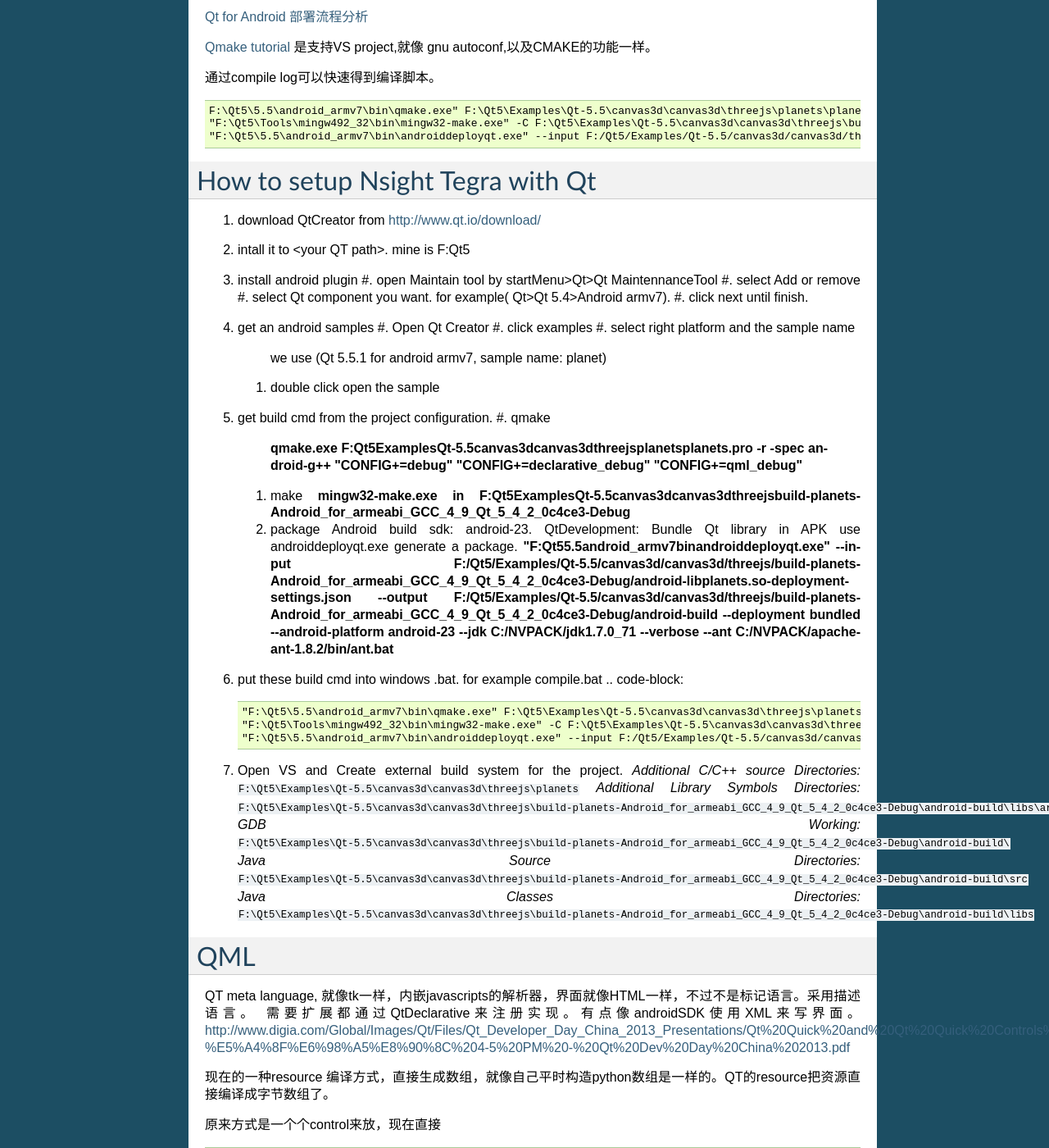
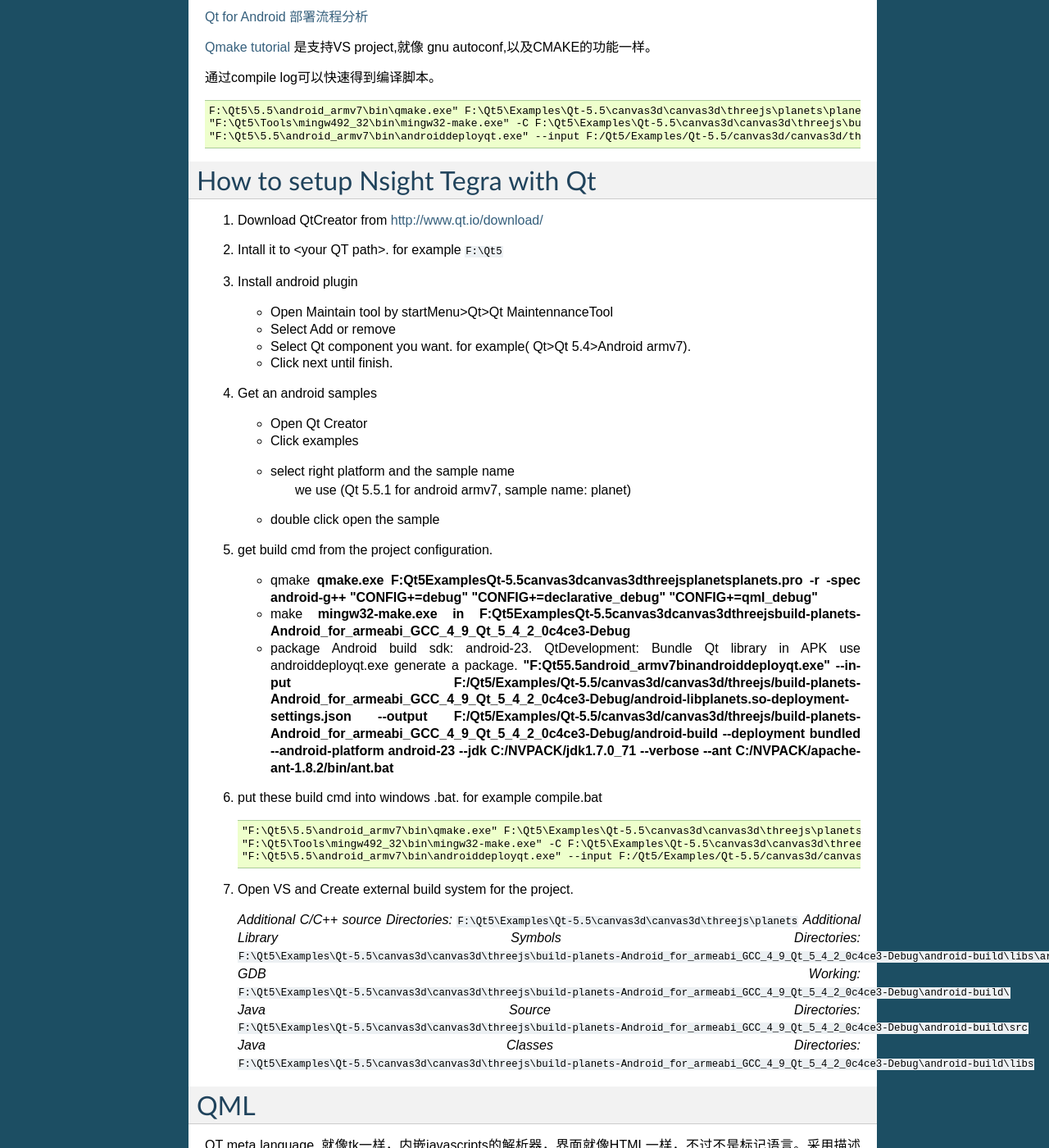
Before and after one commit to gwli/Programming, a Sphinx documentation site: the page built from source/content/Stage_1/QtDevelop.rst, in a window 1280 px wide and 1400 px high, scrolled down 2794 px. Shown: the whole window at 82% size. Built offline with Sphinx 7.4.7, drawn with Linux system fonts in a browser that asks for light colours.

Commit message:
fix format

```diff
--- a/source/content/Stage_1/QtDevelop.rst
+++ b/source/content/Stage_1/QtDevelop.rst
@@ -148,35 +148,39 @@
 How to setup Nsight Tegra with Qt
 =================================
 
-#. download QtCreator from http://www.qt.io/download/
-#. intall it to <your QT path>. mine is F:\Qt5
-#. install android plugin
-   #. open Maintain tool by startMenu>Qt>Qt MaintennanceTool
-   #. select Add or remove
-   #. select Qt component you want. for example( Qt>Qt 5.4>Android armv7).
-   #. click next until finish.
+#. Download QtCreator from http://www.qt.io/download/
+#. Intall it to <your QT path>. for example ``F:\Qt5``
+#. Install android plugin
 
-#. get an android samples
-   #. Open Qt Creator
-   #. click examples
-   #. select right platform and the sample name
+   - Open Maintain tool by startMenu>Qt>Qt MaintennanceTool
+   - Select Add or remove
+   - Select Qt component you want. for example( Qt>Qt 5.4>Android armv7).
+   - Click next until finish.
+
+#. Get an android samples
+
+   - Open Qt Creator
+   - Click examples
+   - select right platform and the sample name
       we use (Qt 5.5.1 for android armv7, sample name: planet)
-   #. double click open the sample
+   - double click open the sample
 
 #. get build cmd from the project configuration.
-   #. qmake
-      :command:`qmake.exe F:\Qt5\Examples\Qt-5.5\canvas3d\canvas3d\threejs\planets\planets.pro -r -spec android-g++ "CONFIG+=debug" "CONFIG+=declarative_debug" "CONFIG+=qml_debug"`
 
-   #. make
-      :command:`mingw32-make.exe in F:\Qt5\Examples\Qt-5.5\canvas3d\canvas3d\threejs\build-planets-Android_for_armeabi_GCC_4_9_Qt_5_4_2_0c4ce3-Debug`
+   - qmake
+     :command:`qmake.exe F:\Qt5\Examples\Qt-5.5\canvas3d\canvas3d\threejs\planets\planets.pro -r -spec android-g++ "CONFIG+=debug" "CONFIG+=declarative_debug" "CONFIG+=qml_debug"`
 
-   #. package
-      Android build sdk: android-23.
-      QtDevelopment: Bundle Qt library in APK
-      use androiddeployqt.exe generate a package.
-      :command:`"F:\Qt5\5.5\android_armv7\bin\androiddeployqt.exe" --input F:/Qt5/Examples/Qt-5.5/canvas3d/canvas3d/threejs/build-planets-Android_for_armeabi_GCC_4_9_Qt_5_4_2_0c4ce3-Debug/android-libplanets.so-deployment-settings.json --output F:/Qt5/Examples/Qt-5.5/canvas3d/canvas3d/threejs/build-planets-Android_for_armeabi_GCC_4_9_Qt_5_4_2_0c4ce3-Debug/android-build --deployment bundled --android-platform android-23 --jdk C:/NVPACK/jdk1.7.0_71 --verbose --ant C:/NVPACK/apache-ant-1.8.2/bin/ant.bat`
+   - make
+     :command:`mingw32-make.exe in F:\Qt5\Examples\Qt-5.5\canvas3d\canvas3d\threejs\build-planets-Android_for_armeabi_GCC_4_9_Qt_5_4_2_0c4ce3-Debug`
+
+   - package
+     Android build sdk: android-23.
+     QtDevelopment: Bundle Qt library in APK
+     use androiddeployqt.exe generate a package.
+     :command:`"F:\Qt5\5.5\android_armv7\bin\androiddeployqt.exe" --input F:/Qt5/Examples/Qt-5.5/canvas3d/canvas3d/threejs/build-planets-Android_for_armeabi_GCC_4_9_Qt_5_4_2_0c4ce3-Debug/android-libplanets.so-deployment-settings.json --output F:/Qt5/Examples/Qt-5.5/canvas3d/canvas3d/threejs/build-planets-Android_for_armeabi_GCC_4_9_Qt_5_4_2_0c4ce3-Debug/android-build --deployment bundled --android-platform android-23 --jdk C:/NVPACK/jdk1.7.0_71 --verbose --ant C:/NVPACK/apache-ant-1.8.2/bin/ant.bat`
 
 #. put these build cmd into windows .bat. for example compile.bat
+
    .. code-block::
 
       "F:\Qt5\5.5\android_armv7\bin\qmake.exe" F:\Qt5\Examples\Qt-5.5\canvas3d\canvas3d\threejs\planets\planets.pro -r -spec android-g++ "CONFIG+=debug" "CONFIG+=declarative_debug" "CONFIG+=qml_debug"
@@ -184,6 +188,7 @@
       "F:\Qt5\5.5\android_armv7\bin\androiddeployqt.exe" --input F:/Qt5/Examples/Qt-5.5/canvas3d/canvas3d/threejs/build-planets-Android_for_armeabi_GCC_4_9_Qt_5_4_2_0c4ce3-Debug/android-libplanets.so-deployment-settings.json --output F:/Qt5/Examples/Qt-5.5/canvas3d/canvas3d/threejs/build-planets-Android_for_armeabi_GCC_4_9_Qt_5_4_2_0c4ce3-Debug/android-build --deployment bundled --android-platform android-23 --jdk C:/NVPACK/jdk1.7.0_71 --verbose --ant C:/NVPACK/apache-ant-1.8.2/bin/ant.bat
 
 #. Open VS and Create external build system for the project.
+
    *Additional C/C++ source Directories:* ``F:\Qt5\Examples\Qt-5.5\canvas3d\canvas3d\threejs\planets``
    *Additional Library Symbols Directories:* ``F:\Qt5\Examples\Qt-5.5\canvas3d\canvas3d\threejs\build-planets-Android_for_armeabi_GCC_4_9_Qt_5_4_2_0c4ce3-Debug\android-build\libs\armeabi-v7a``
    *GDB Working:* ``F:\Qt5\Examples\Qt-5.5\canvas3d\canvas3d\threejs\build-planets-Android_for_armeabi_GCC_4_9_Qt_5_4_2_0c4ce3-Debug\android-build\``
```
